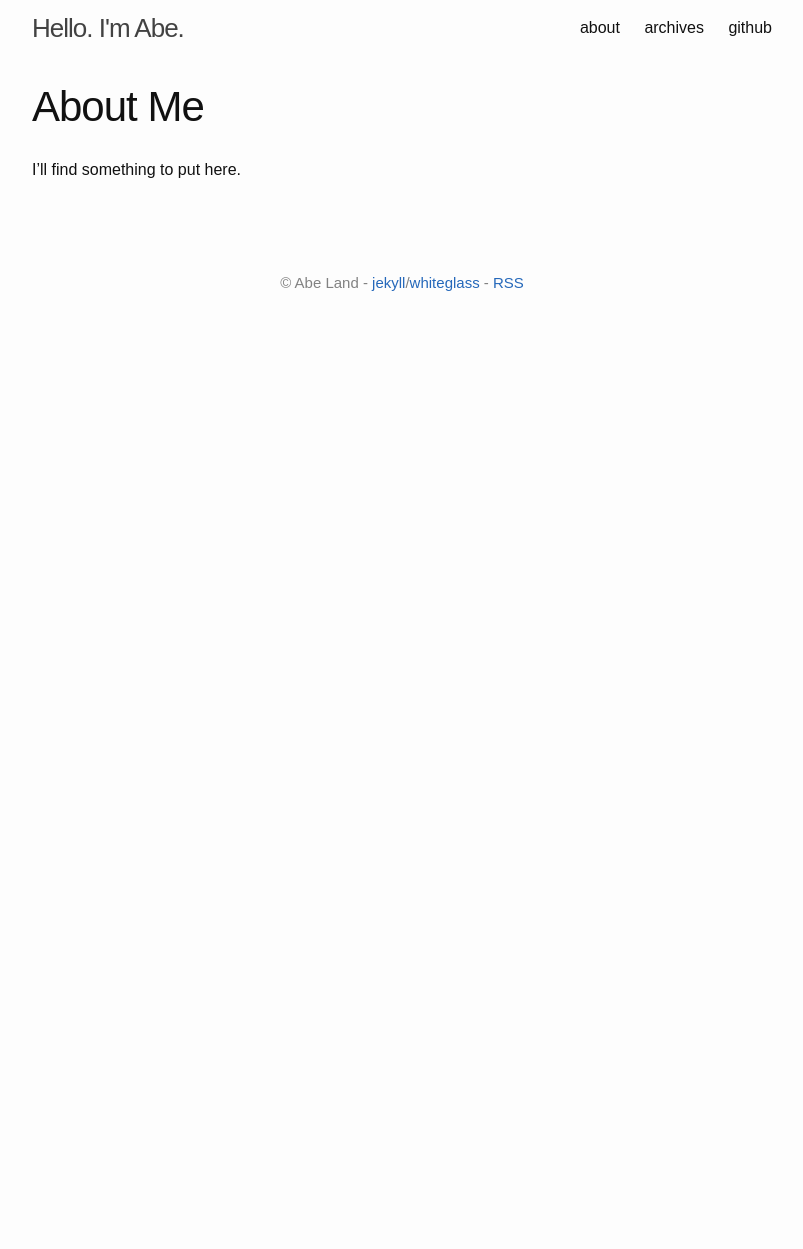
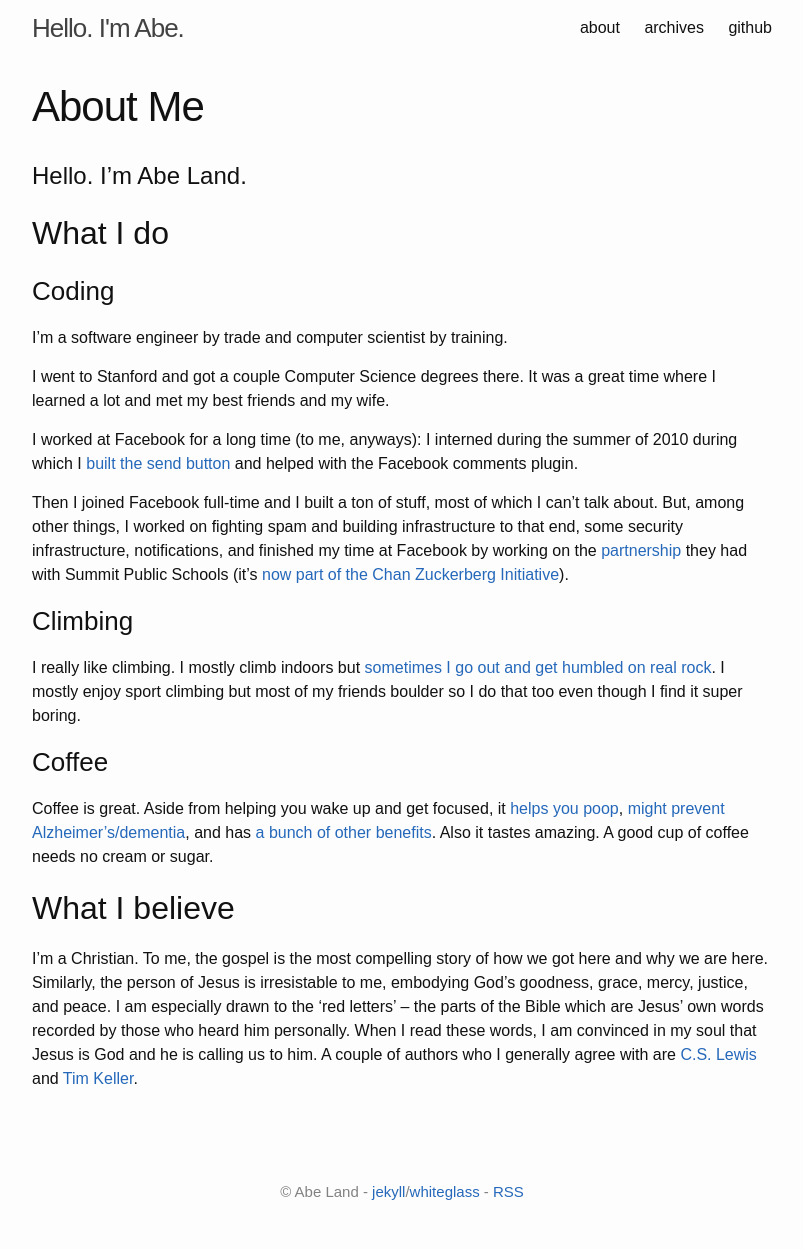
Before and after one commit to abeland/abeland.github.io, a Jekyll site: the page built from about.md, in a window 1280 px wide. Shown: the whole page, without its empty margins (238-1041 px from the left). Built offline with Jekyll 4.4.1, drawn with Linux system fonts in a browser that asks for light colours; before the commit the page ends 900 px from its top, so only the background shows below that.

Commit message:
Update about.md

```diff
--- a/about.md
+++ b/about.md
@@ -4,4 +4,28 @@ title: "About Me"
 permalink: /about/
 ---
 
-I'll find something to put here.
+# Hello. I'm Abe Land.
+
+## What I do
+
+### Coding
+
+I'm a software engineer by trade and computer scientist by training.
+
+I went to Stanford and got a couple Computer Science degrees there. It was a great time where I learned a lot and met my best friends and my wife.
+
+I worked at Facebook for a long time (to me, anyways): I interned during the summer of 2010 during which I [built the send button](https://www.facebook.com/notes/facebook-engineering/building-the-send-button/10150165494748920/) and helped with the Facebook comments plugin.
+
+Then I joined Facebook full-time and I built a ton of stuff, most of which I can't talk about. But, among other things, I worked on fighting spam and building infrastructure to that end, some security infrastructure, notifications, and finished my time at Facebook by working on the [partnership](https://newsroom.fb.com/news/2015/09/introducing-facebook-and-summits-k-12-education-project/) they had with Summit Public Schools (it's [now part of the Chan Zuckerberg Initiative](https://www.facebook.com/summitpersonalizedlearning/posts/1874297772785076)).
+
+### Climbing
+
+I really like climbing. I mostly climb indoors but [sometimes I go out and get humbled on real rock](https://www.mountainproject.com/u/abe-land//112504014?action=ticks&). I mostly enjoy sport climbing but most of my friends boulder so I do that too even though I find it super boring.
+
+### Coffee
+
+Coffee is great. Aside from helping you wake up and get focused, it [helps you poop](https://www.washingtonpost.com/news/speaking-of-science/wp/2015/08/10/why-does-coffee-make-you-poop/), [might prevent Alzheimer's/dementia](https://www.ncbi.nlm.nih.gov/pubmed/20182054), and has [a bunch of other benefits](http://www.mayoclinic.org/healthy-lifestyle/nutrition-and-healthy-eating/expert-answers/coffee-and-health/faq-20058339). Also it tastes amazing. A good cup of coffee needs no cream or sugar.
+
+## What I believe
+
+I'm a Christian. To me, the gospel is the most compelling story of how we got here and why we are here. Similarly, the person of Jesus is irresistable to me, embodying God's goodness, grace, mercy, justice, and peace. I am especially drawn to the 'red letters' -- the parts of the Bible which are Jesus' own words recorded by those who heard him personally. When I read these words, I am convinced in my soul that Jesus is God and he is calling us to him. A couple of authors who I generally agree with are [C.S. Lewis](https://en.wikipedia.org/wiki/C._S._Lewis) and [Tim Keller](https://en.wikipedia.org/wiki/Tim_Keller_(pastor)).
```
